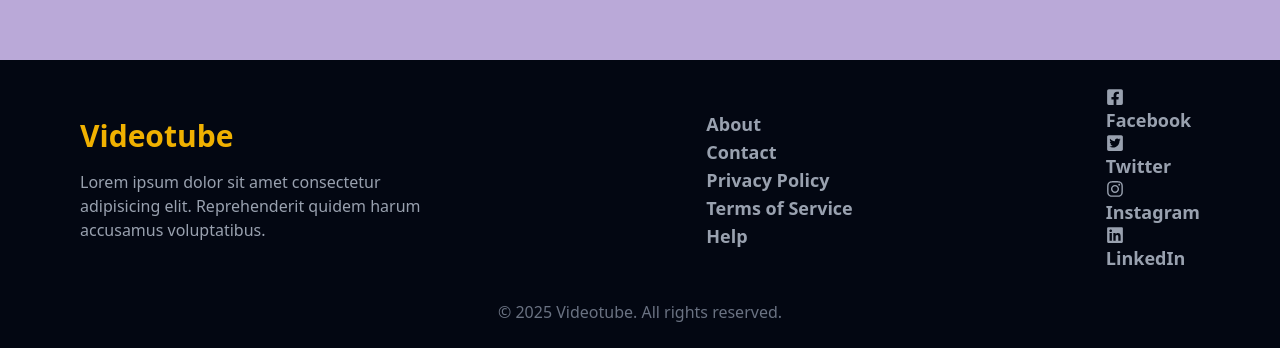
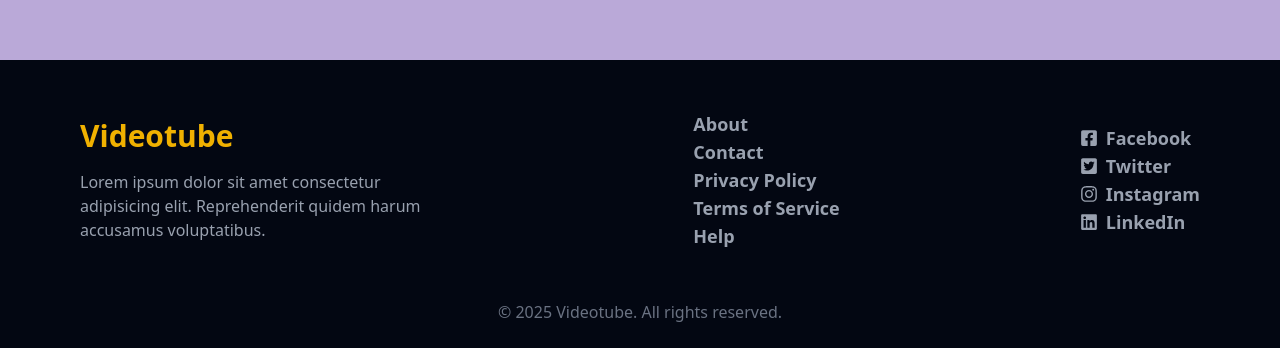
Before and after one commit to IamMSR-01/Youtube-clone-backend, a React (Vite) app in the folder Frontend/videotube/: page / in a window 1280 px wide. Shown: the part 808-1156 px from the top of the page. Built offline with nearby package versions, Linux system fonts and the light colour scheme.

Commit message:
feat: Add react-icons dependency and enhance Footer component layout

```diff
--- a/Frontend/videotube/package.json
+++ b/Frontend/videotube/package.json
@@ -17,6 +17,7 @@
     "lucide-react": "^0.482.0",
     "react": "^19.0.0",
     "react-dom": "^19.0.0",
+    "react-icons": "^5.5.0",
     "react-redux": "^9.2.0",
     "react-router-dom": "^7.3.0",
     "tailwindcss": "^4.1.4"
--- a/Frontend/videotube/src/components/Footer.jsx
+++ b/Frontend/videotube/src/components/Footer.jsx
@@ -21,12 +21,12 @@ function Footer() {
           </div>
           <div>
             <ul>
-              <li className='text-gray-400 hover:text-yellow-500 cursor-pointer text-lg font-semibold'>
+              <li className='text-gray-400 hover:text-yellow-500 cursor-pointer text-lg font-semibold flex items-center gap-2'>
               <FaFacebookSquare />
                 Facebook</li>
-              <li className='text-gray-400 hover:text-yellow-500 cursor-pointer text-lg font-semibold'><FaTwitterSquare /> Twitter</li>
-              <li className='text-gray-400 hover:text-yellow-500 cursor-pointer text-lg font-semibold'><FaInstagram /> Instagram</li>
-              <li className='text-gray-400 hover:text-yellow-500 cursor-pointer text-lg font-semibold'> <FaLinkedin /> LinkedIn</li>
+              <li className='text-gray-400 hover:text-yellow-500 flex items-center gap-2 cursor-pointer text-lg font-semibold'><FaTwitterSquare /> Twitter</li>
+              <li className='text-gray-400 hover:text-yellow-500 flex items-center gap-2 cursor-pointer text-lg font-semibold'><FaInstagram /> Instagram</li>
+              <li className='text-gray-400 hover:text-yellow-500 flex items-center gap-2 cursor-pointer text-lg font-semibold'> <FaLinkedin /> LinkedIn</li>
             </ul>
           </div>
 
```
Also changed, not shown: 1 other file (tests, documents, lock files or other folders).
